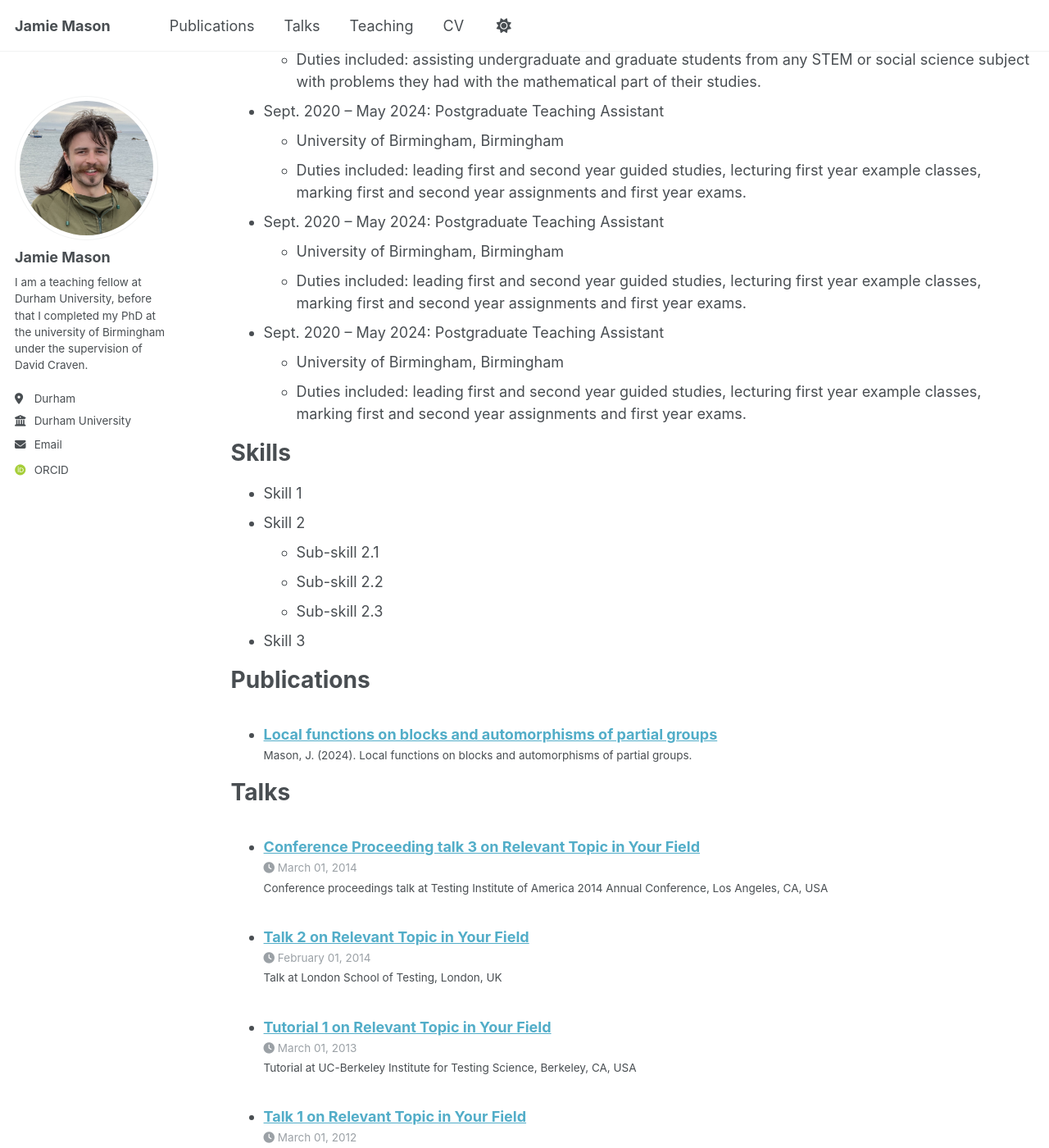
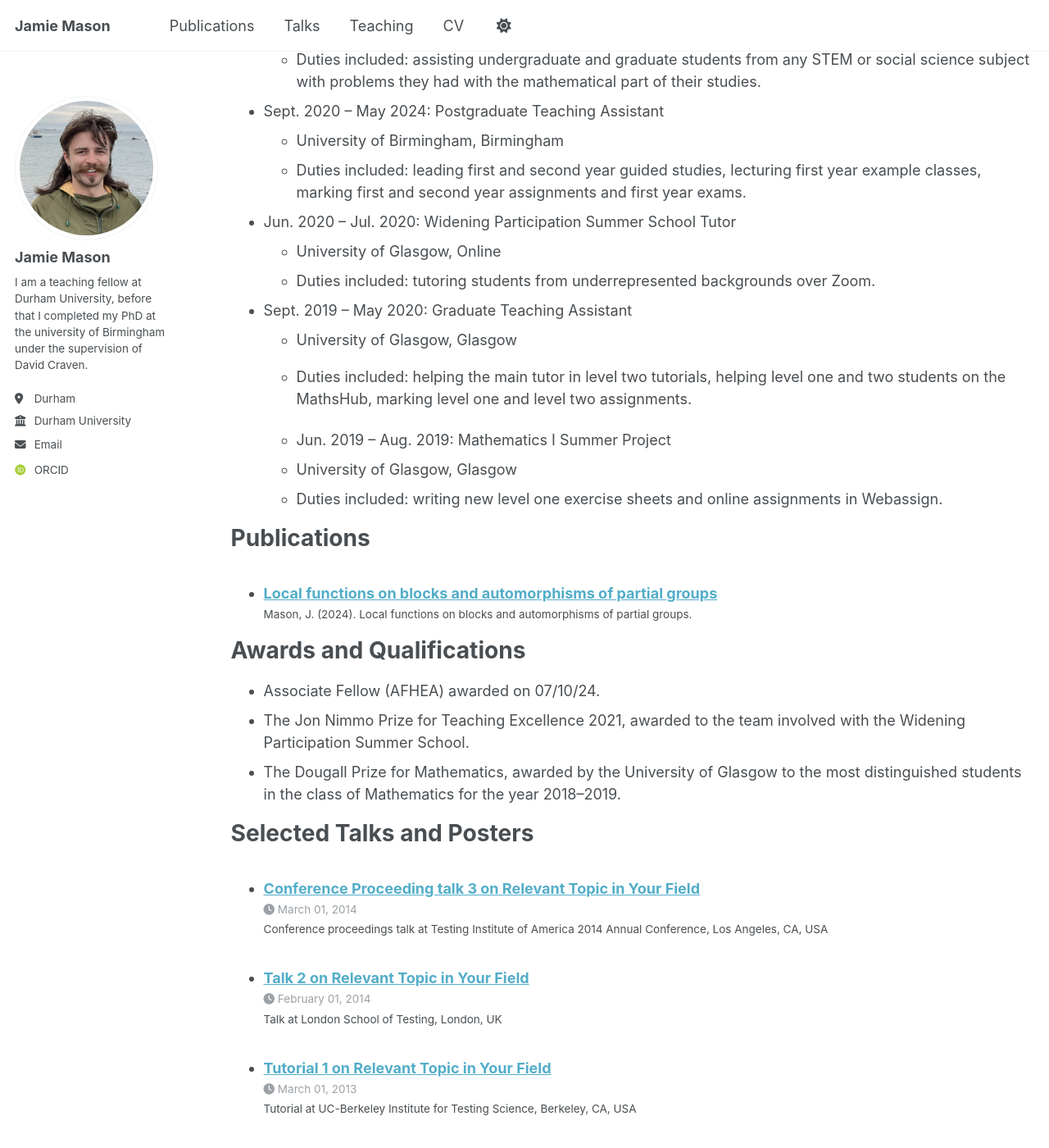
Before and after one commit to fake-versace/fake-versace.github.io, a Jekyll site: the page built from _pages/cv.md, in a window 1280 px wide and 1400 px high, scrolled down 474 px. Shown: the whole window at 82% size. Built offline with Jekyll 4.4.1, drawn with Linux system fonts in a browser that asks for light colours; some web fonts are replaced; some of the changed text lies outside the part shown.

Commit message:
Update cv.md

```diff
--- a/_pages/cv.md
+++ b/_pages/cv.md
@@ -29,22 +29,17 @@
   * University of Birmingham, Birmingham
   * Duties included: leading first and second year guided studies, lecturing first year example classes, marking first and second year assignments and first year exams.
 
-* Sept. 2020 – May 2024: Postgraduate Teaching Assistant
-  * University of Birmingham, Birmingham
-  * Duties included: leading first and second year guided studies, lecturing first year example classes, marking first and second year assignments and first year exams.
+* Jun. 2020 – Jul. 2020: Widening Participation Summer School Tutor
+  * University of Glasgow, Online
+  * Duties included: tutoring students from underrepresented backgrounds over Zoom.
 
-* Sept. 2020 – May 2024: Postgraduate Teaching Assistant
-  * University of Birmingham, Birmingham
-  * Duties included: leading first and second year guided studies, lecturing first year example classes, marking first and second year assignments and first year exams.
+* Sept. 2019 – May 2020: Graduate Teaching Assistant
+  * University of Glasgow, Glasgow
+  * Duties included: helping the main tutor in level two tutorials, helping level one and two students on the MathsHub, marking level one and level two assignments.
 
-Skills
-======
-* Skill 1
-* Skill 2
-  * Sub-skill 2.1
-  * Sub-skill 2.2
-  * Sub-skill 2.3
-* Skill 3
+  * Jun. 2019 – Aug. 2019: Mathematics I Summer Project
+  * University of Glasgow, Glasgow
+  * Duties included: writing new level one exercise sheets and online assignments in Webassign.
 
 Publications
 ======
@@ -52,7 +47,13 @@
     {% include archive-single-cv.html %}
   {% endfor %}</ul>
 
-Talks
+Awards and Qualifications
+======
+* Associate Fellow (AFHEA) awarded on 07/10/24.
+* The Jon Nimmo Prize for Teaching Excellence 2021, awarded to the team involved with the Widening Participation Summer School.
+* The Dougall Prize for Mathematics, awarded by the University of Glasgow to the most distinguished students in the class of Mathematics for the year 2018–2019.
+
+Selected Talks and Posters
 ======
   <ul>{% for post in site.talks reversed %}
     {% include archive-single-talk-cv.html  %}
@@ -64,6 +65,10 @@
     {% include archive-single-cv.html %}
   {% endfor %}</ul>
 
-Service and leadership
+Selected Organisational Responsibilities
 ======
-* Currently signed in to 43 different slack teams
+* Durham Mathematics Education and Pedagogy Seminar. Durham, Oct. 2024 – Present.
+* Postgraduate Group Theory Conference. Birmingham, Jul. 2024.
+* Postgraduate Algebra Seminar. Birmingham, Dec. 2022 — Dec. 2023.
+* How to be an ally workshop. Birmingham, 27/10/22.
+* Postgraduate equality diversity and inclusion representative. Birmingham, Sept. 2021 -– Sept. 2022.
```
